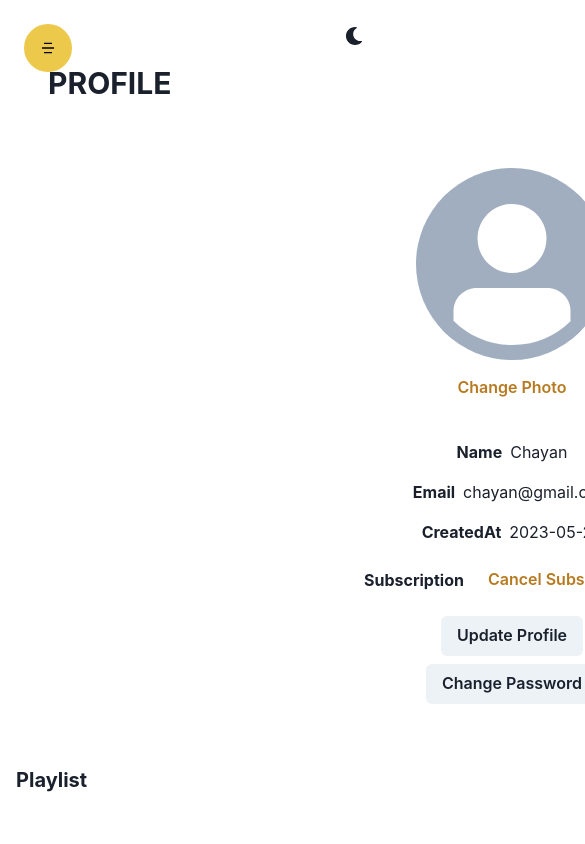
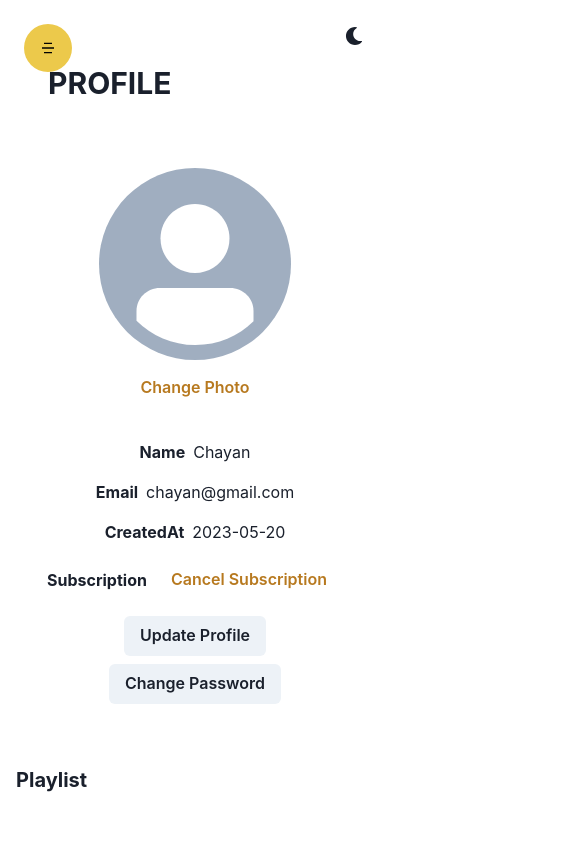
Before and after one commit to Chayannn/course-website-frontend, a React (Create React App) app: page /profile in a window 390 px wide. Shown: the top 844 px of the page, 585 px wide, since content can reach past the window. Built offline with nearby package versions, Linux system fonts and the light colour scheme.

Commit message:
Fixed profile page not responsive in mobile devices

```diff
--- a/src/components/Profile/ChangePhotoBox.jsx
+++ b/src/components/Profile/ChangePhotoBox.jsx
@@ -40,7 +40,7 @@ const ChangePhotoBox = ({ isOpen, onClose, changeImageSubmitHandler }) => {
 
   return (
     <Modal isOpen={isOpen} onClose={closeHandler}>
-      <ModalOverlay backdropBlur={'10px'} />
+      <ModalOverlay  backdropFilter={'blur(10px)'} />
       <ModalContent>
         <ModalHeader>Change Photo</ModalHeader>
         <ModalCloseButton />
--- a/src/components/Profile/Profile.jsx
+++ b/src/components/Profile/Profile.jsx
@@ -45,7 +45,7 @@ const Profile = () => {
   const { isOpen, onClose, onOpen } = useDisclosure();
 
   return (
-    <Container minH={'95vh'} minW={'container.lg'} py={'8'}>
+    <Container minH={'95vh'} maxW={'container.lg'} py={'8'}>
       <Heading children="Profile" margin={'8'} textTransform={'uppercase'} />
 
       <Stack
@@ -100,6 +100,7 @@ const Profile = () => {
         </VStack>
       </Stack>
       <Heading children="Playlist" size={'md'} my={'8'} />
+
       {user.playlist.length > 0 && (
         <Stack
           direction={['column', 'row']}
```
